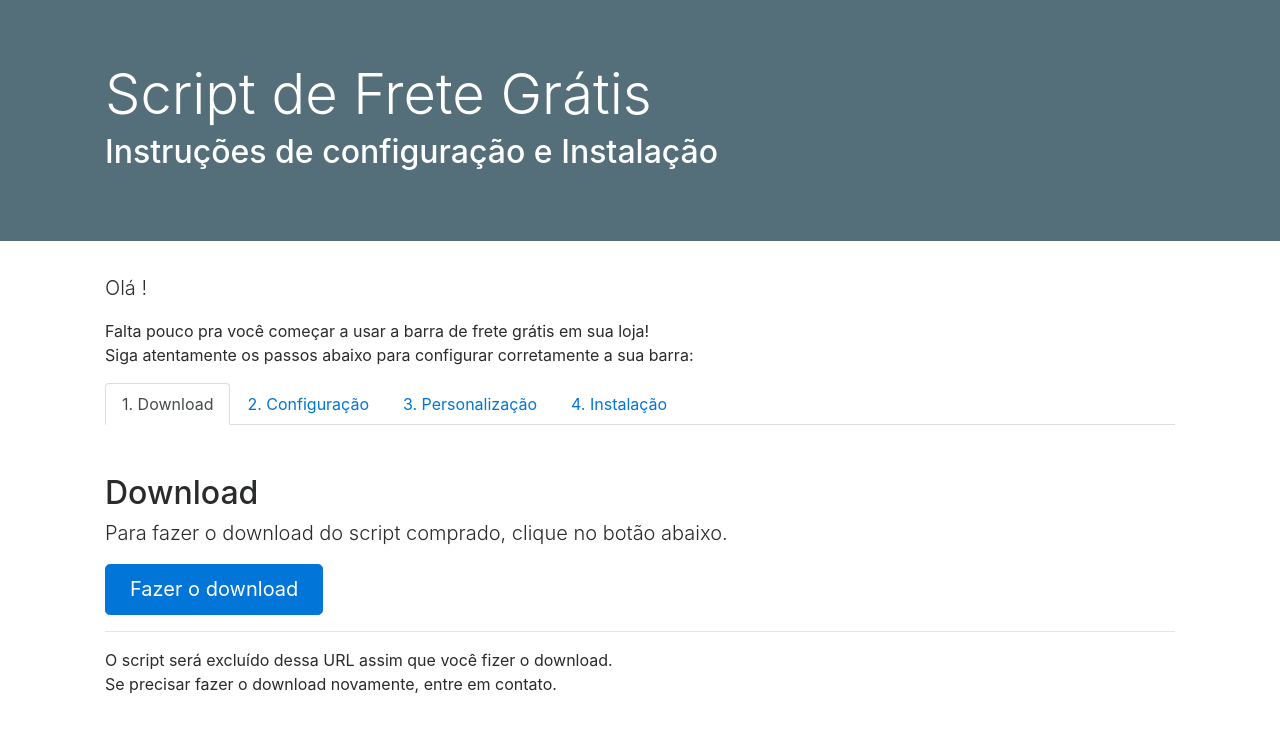
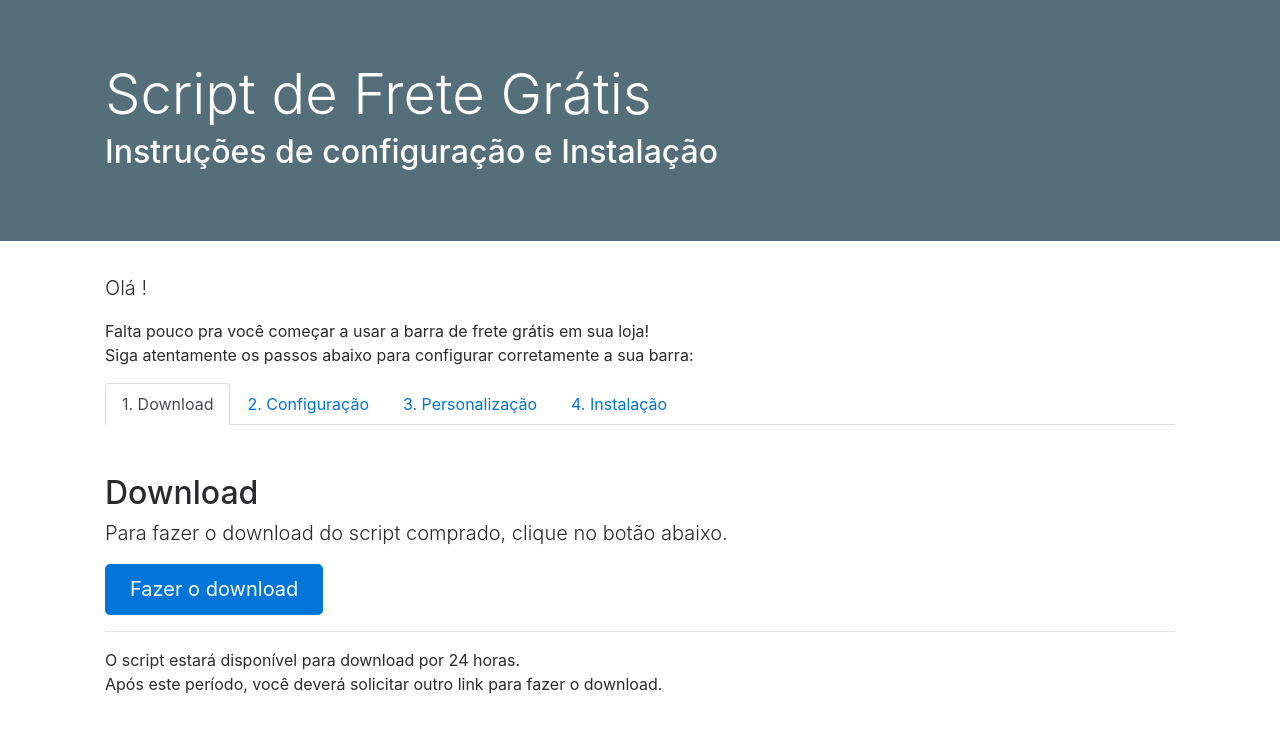
Before and after one commit to strategialab/strategialab.github.io, a plain HTML site: page index.html in a window 1280 px wide. Drawn offline with nearby package versions, Linux system fonts and the light colour scheme.

Commit message:
Change download observation about expiratior

```diff
--- a/index.html
+++ b/index.html
@@ -48,7 +48,9 @@
 			<p class="lead">Para fazer o download do script comprado, clique no botão abaixo.</p>
 			<a href="#" class="btn btn-primary btn-lg" id="btn-download">Fazer o download</a>
 			<hr>
-			<p>O script será excluído dessa URL assim que você fizer o download.<br>Se precisar fazer o download novamente, entre em contato.</p>
+			<p class="text-mute">O script estará disponível para download por 24 horas.<br>Após este período, você deverá solicitar outro link para fazer o download.</p>
+<!-- 			<p>O link para download irá expirar em 24 horas. Após este período, você não conseguirá fazer o download e deverá solicitar um novo link.</p> -->
+<!-- 			<p>O script será excluído dessa URL assim que você fizer o download.<br>Se precisar fazer o download novamente, entre em contato.</p> -->
 			<iframe id="invisible" style="display:none;"></iframe>
 		</div>
 
```
